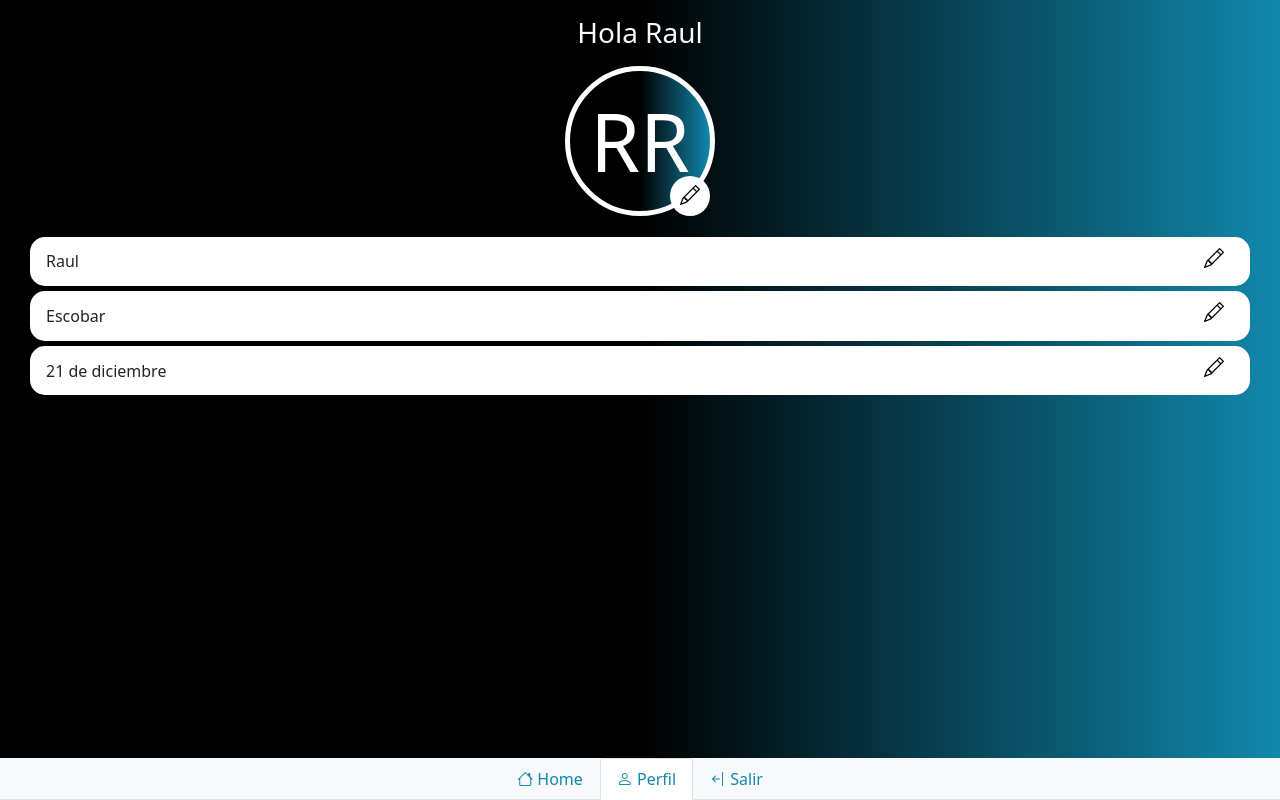
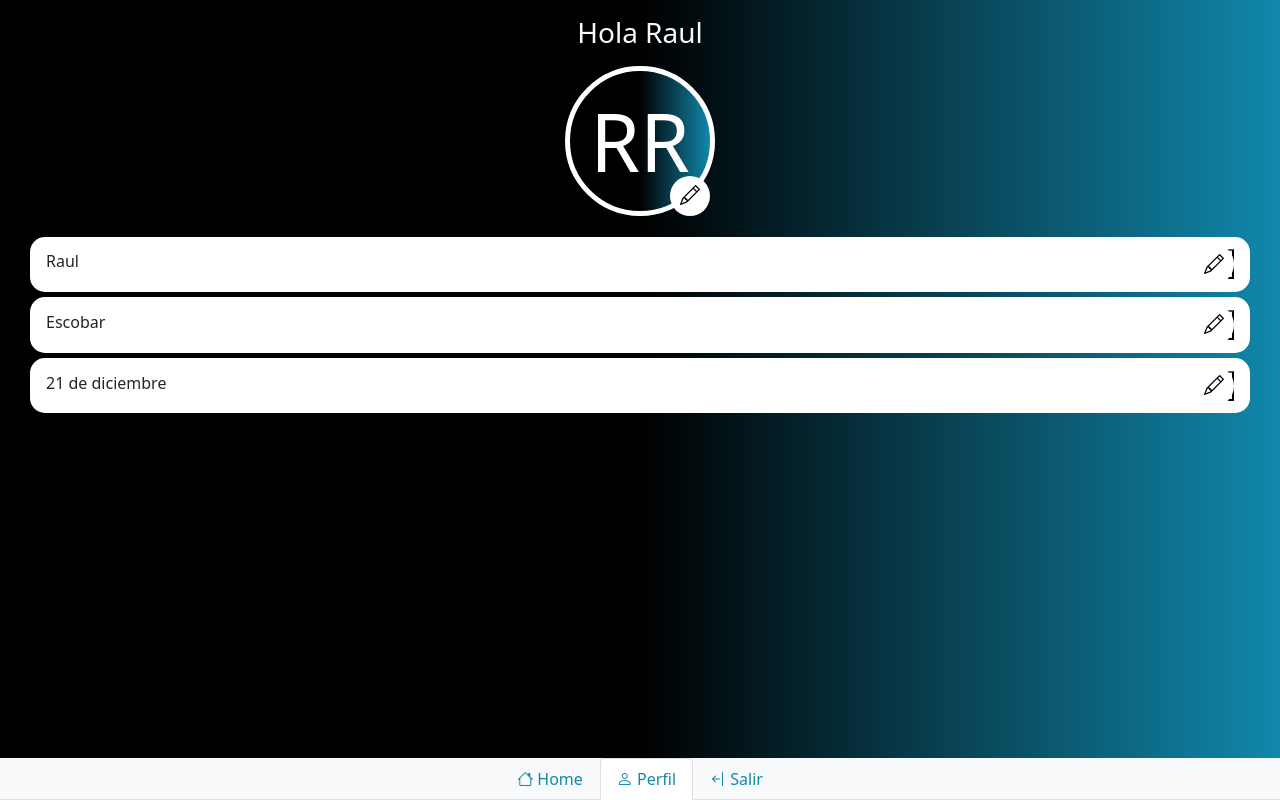
Before and after one commit to RaulREscobar/Intranet, a React (Create React App) app: page /editProfile in a window 1280 px wide. Built offline with nearby package versions, Linux system fonts and the light colour scheme.

Commit message:
se crea archivos para el modal para cambiar datos de usuarios, se crea hook personalizado y se modifica archivos de editButton.

```diff
--- a/src/components/DataToEdit.jsx
+++ b/src/components/DataToEdit.jsx
@@ -1,16 +1,31 @@
 import React, { useState } from 'react'
+import { useModal } from '../hooks/useModal'
 import {EditButton }from './EditButton'
+import Modal from './Modal'
 
-const DataToEdit = (props) => {
-    const [data, setData] = useState(props.data)
+const DataToEdit = ({data}) => {
+    const [isOpenModal1, openModal1, closeModal1] = useModal(false)
+    const [isOpenModal2, openModal2, closeModal2] = useModal(false)
+    const [isOpenModal3, openModal3, closeModal3] = useModal(false)
+
+    const [data1, setData] = useState(data)
   return (
-    <div className='d-flex justify-content-between date'>
-        <span className='' >
-            {data}
+    <div
+        className='d-flex justify-content-between date'
+    >
+        <span>
+            {data1}
+        </span>
+        <span>
+
         </span>
         <span className='position-relative'>
-            < EditButton />
+            <Modal>
+                < EditButton url=""/>
+            </Modal>
         </span>
+
+
     </div>
   )
 }
--- a/src/components/EditButton.jsx
+++ b/src/components/EditButton.jsx
@@ -1,9 +1,9 @@
 import React from 'react'
 import { Link } from 'react-router-dom'
 
-export const EditButton = () => {
-  return (
-    <Link to={"/editProfile"} className='icon'>
+export const EditButton = ({url}) => {
+    return (
+    <Link to={`${url}`} className='icon'>
             <i class="bi bi-pencil edit"></i>
     </Link>
   )
--- /dev/null
+++ b/src/components/Modal.jsx
@@ -0,0 +1,14 @@
+import React from "react"
+
+const Modal = ({children}) => {
+  return (
+    <article className="">
+        <div className="">
+           <button>X</button>
+           {children}
+        </div>
+    </article>
+  );
+};
+
+export default Modal
--- a/src/components/User.jsx
+++ b/src/components/User.jsx
@@ -6,7 +6,7 @@ const User = () => {
     <div>
         <section className='d-flex justify-content-center'>
            <span className='position-relative avatar'>
-           <EditButton />
+           <EditButton url="/editProfile" />
                RR
            </span>
         </section>
--- /dev/null
+++ b/src/hooks/useModal.jsx
@@ -0,0 +1,11 @@
+import {useState} from 'react'
+
+export const useModal = (initialValue = false) => {
+  const [isOpen, setIsOpen] = useState(false);
+
+  const openModal = () => setIsOpen(true);
+
+  const closeModal = () => setIsOpen(false);
+
+  return [isOpen, openModal, closeModal ]
+}
```
